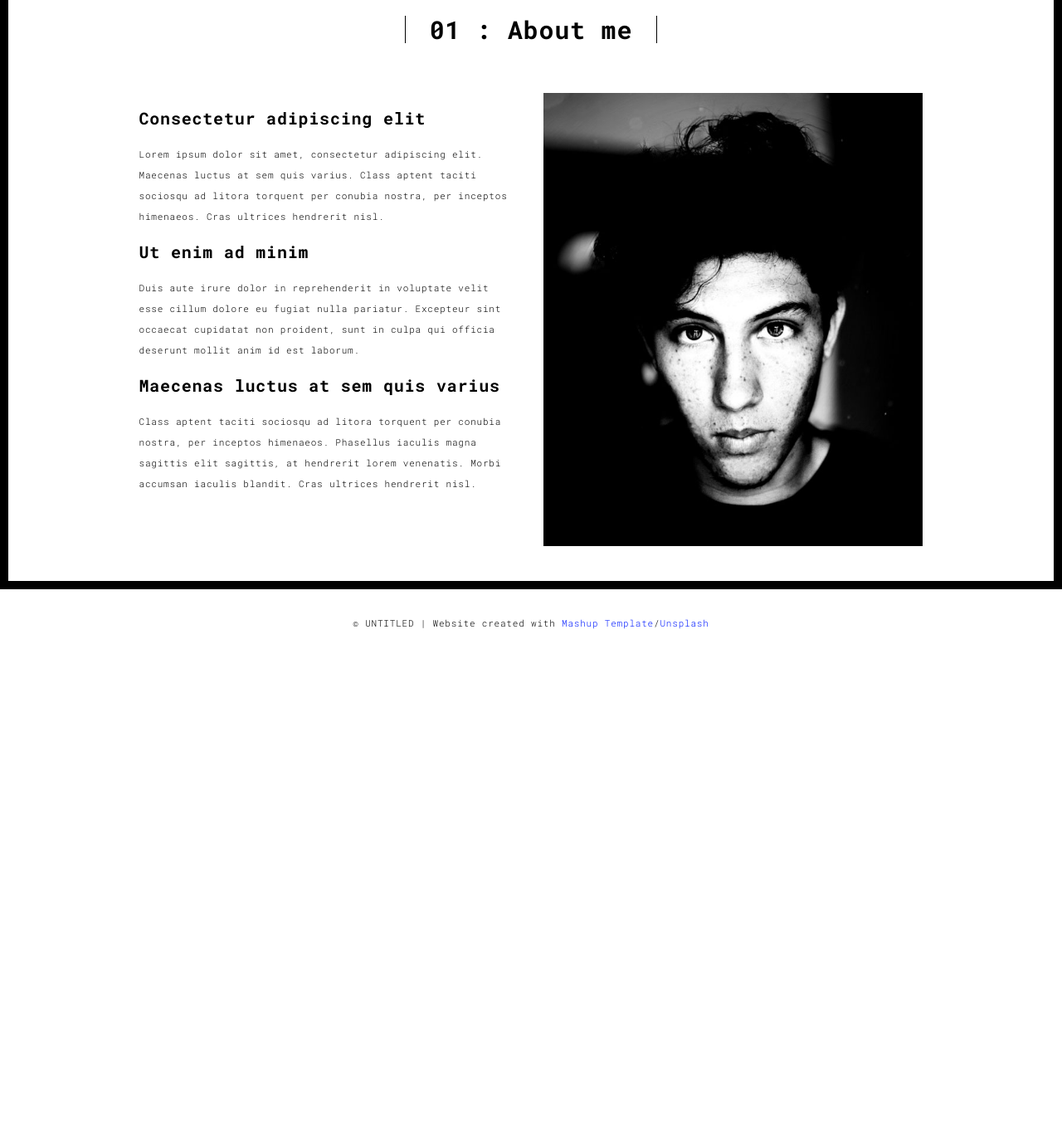
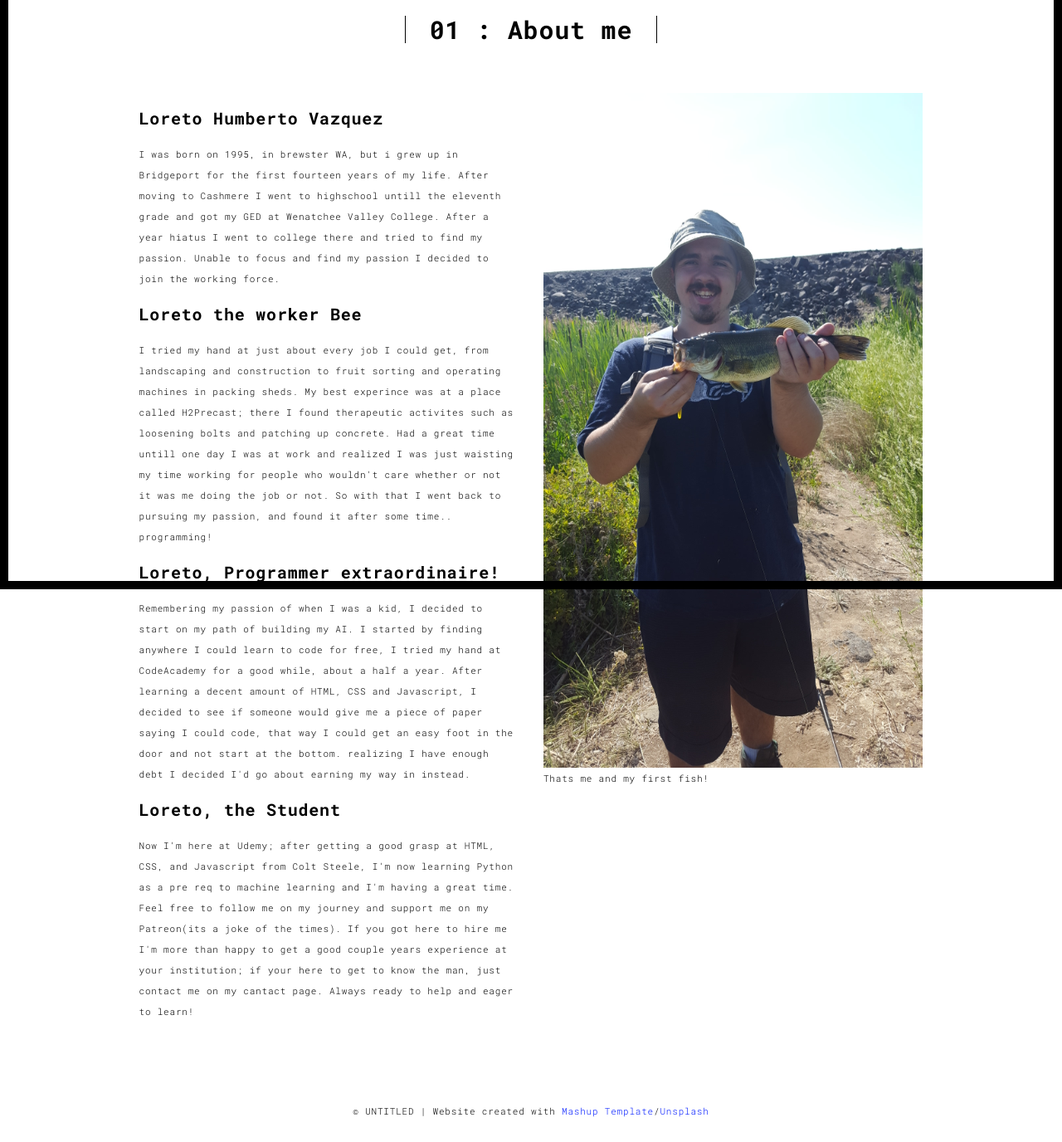
Before and after one commit to xsheenvx/portfo, a Flask app: page /about in a window 1280 px wide. Shown: the part 90-1466 px from the top of the page at 83% size. Before the commit the page ends 848 px from the top, so only its background shows below. Run offline with Flask 2, Linux system fonts and the light colour scheme; some libraries are stand-ins or nearby versions.

Commit message:
add details about me, fix some pics and edit home screen

```diff
--- a/templates/about.html
+++ b/templates/about.html
@@ -61,20 +61,41 @@
             <div class="col-md-10 col-md-offset-1">
               <div class="row">
                 <div class="col-xs-12 col-md-6">
-                  <h3>Consectetur adipiscing elit</h3>
-                  <p>Lorem ipsum dolor sit amet, consectetur adipiscing elit. Maecenas luctus at sem quis varius.
-                  Class aptent taciti sociosqu ad litora torquent per conubia nostra, per inceptos himenaeos. Cras ultrices hendrerit nisl.</p>
-                  <h3>Ut enim ad minim </h3>
-                  <p>Duis aute irure dolor in reprehenderit in voluptate velit esse
-                  cillum dolore eu fugiat nulla pariatur. Excepteur sint occaecat cupidatat non
-                  proident, sunt in culpa qui officia deserunt mollit anim id est laborum.
-                  <h3>Maecenas luctus at sem quis varius</h3>
+                  <h3>Loreto Humberto Vazquez</h3>
                   <p>
-                  Class aptent taciti sociosqu ad litora torquent per conubia nostra, per inceptos himenaeos. Phasellus iaculis magna sagittis elit sagittis, at hendrerit lorem venenatis. Morbi accumsan iaculis blandit. Cras ultrices hendrerit nisl.</p>
+                    I was born on 1995, in brewster WA, but i grew up in Bridgeport for the first fourteen years of my life.
+                    After moving to Cashmere I went to highschool untill the eleventh grade and got my GED at Wenatchee Valley College.
+                    After a year hiatus I went to college there and tried to find my passion. Unable to focus and find my
+                    passion I decided to join the working force.
+                  </p>
+                  <h3>Loreto the worker Bee</h3>
+                  <p>
+                    I tried my hand at just about every job I could get, from landscaping and construction to fruit sorting and operating
+                    machines in packing sheds. My best experince was at a place called H2Precast; there I found therapeutic activites such
+                    as loosening bolts and patching up concrete. Had a great time untill one day I was at work and realized I was just waisting
+                    my time working for people who wouldn't care whether or not it was me doing the job or not. So with that I went back to
+                    pursuing my passion, and found it after some time.. programming!
+                  </p>
+                  <h3>Loreto, Programmer extraordinaire!</h3>
+                  <p>
+                    Remembering my passion of when I was a kid, I decided to start on my path of building my AI. I started by finding anywhere
+                    I could learn to code for free, I tried my hand at CodeAcademy for a good while, about a half a year. After learning a decent
+                    amount of HTML, CSS and Javascript, I decided to see if someone would give me a piece of paper saying I could code, that way I
+                    could get an easy foot in the door and not start at the bottom. realizing I have enough debt I decided I'd go about earning my
+                    way in instead.
+                  </p>
+                  <h3>Loreto, the Student</h3>
+                  <p>
+                    Now I'm here at Udemy; after getting a good grasp at HTML, CSS, and Javascript from Colt Steele, I'm now learning Python
+                    as a pre req to machine learning and I'm having a great time. Feel free to follow me on my journey and support me on my
+                    Patreon(its a joke of the times). If you got here to hire me I'm more than happy to get a good couple years experience at your institution;
+                    if your here to get to know the man, just contact me on my cantact page. Always ready to help and eager to learn!
+                  </p>
                 </div>
-                <div class="col-xs-12 col-md-6">
-                  <img src="./static/profil.jpg" class="img-responsive" alt="">
-                </div>
+                <figure class="col-xs-12 col-md-6">
+                  <img src="./static/20190702_094218.jpg" class="img-responsive" alt=""/>
+                  <figcaption> Thats me and my first fish!</figcaption>
+                </figure>
               </div>
             </div>
           </div>
--- a/templates/thank_you.html
+++ b/templates/thank_you.html
@@ -50,6 +50,8 @@
     </nav>
   </header>
 
+  <h1>Thanks for your message, I will get back to you as soon as I can</h1>
+
 <footer class="footer-container text-center">
     <div class="container">
       <div class="row">
--- a/templates/works.html
+++ b/templates/works.html
@@ -56,7 +56,9 @@
       <div class="col-sm-8 col-sm-offset-2 section-container-spacer">
         <div class="text-center">
           <h1 class="h2">02 : Works</h1>
-          <p>Nulla facilisi. Vivamus vestibulum, elit in scelerisque ultricies, nisl nunc pulvinar ligula, id sodales arcu sapien in nisi. Quisque libero enim, mattis non augue posuere, venenatis dapibus urna.</p>
+          <p>
+            A small collection of my work (its still growing!)
+          </p>
         </div>
       </div>
 
```
Also changed, not shown: templates/index.html (+5 -5 lines), templates/work.html (+8 -4 lines), static/20190702_094218.jpg (added).
